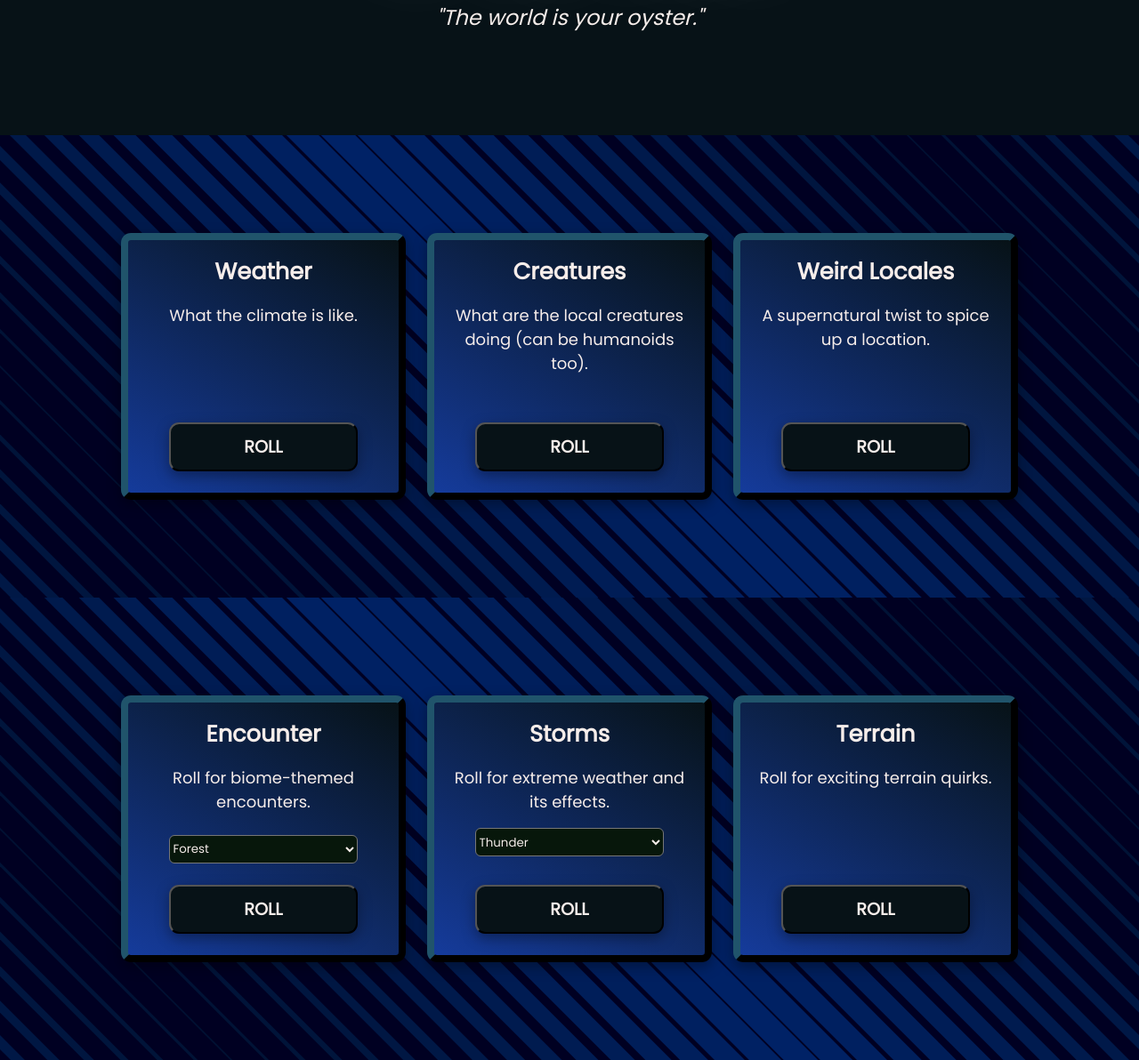
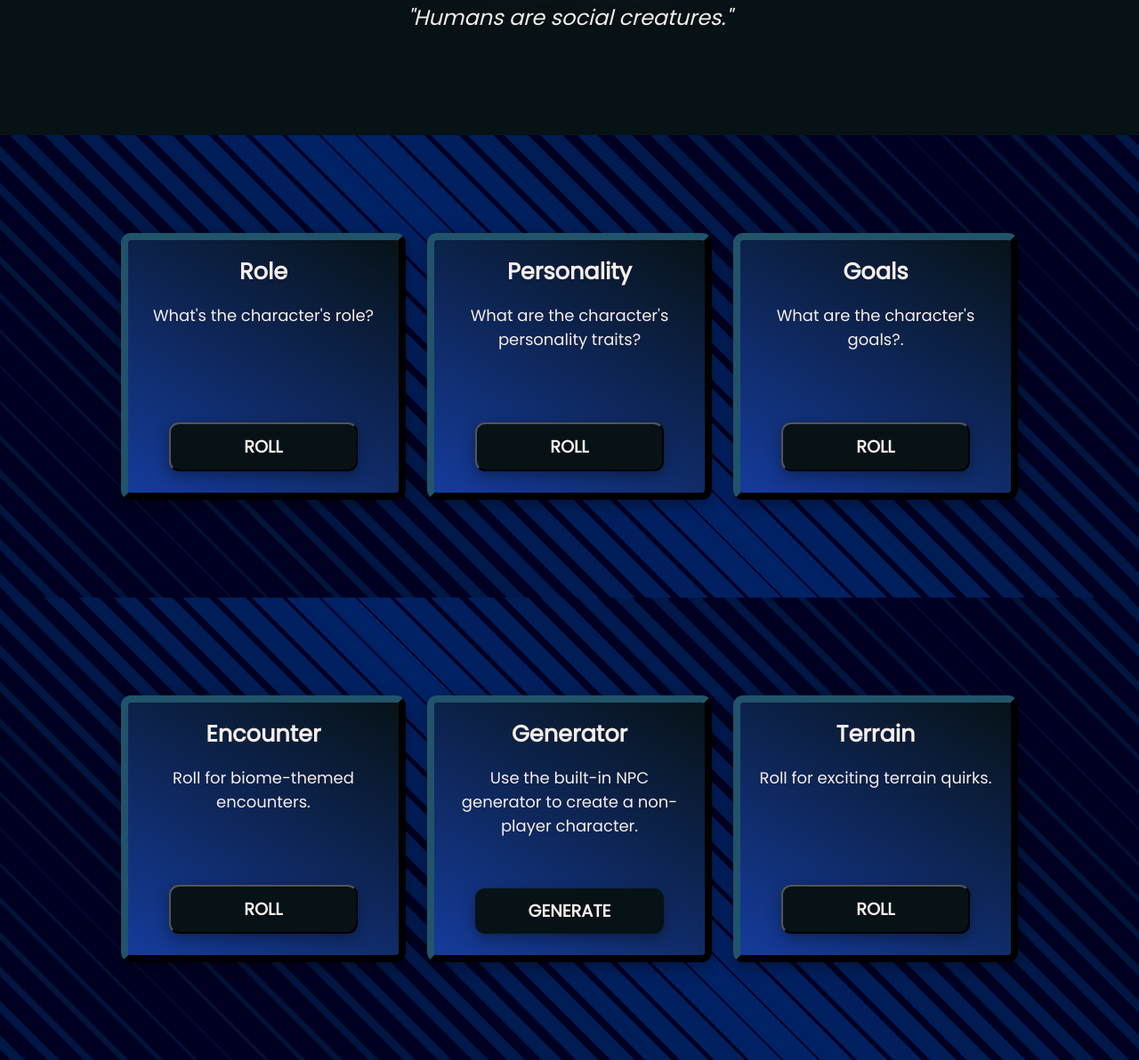
Before and after one commit to Michal-J-Kanios/fateweaver_oracle, a plain HTML site: page roleplay-mode.html in a window 1280 px wide. Shown: the part 2208-3400 px from the top of the page at 89% size. Drawn offline with Linux system fonts and the light colour scheme.

Commit message:
smolpdate
smolpdate

```diff
--- a/roleplay-mode.html
+++ b/roleplay-mode.html
@@ -85,38 +85,38 @@
         <div class="card">
             <div class="info">
                 <h3>Event Meaning</h3>
-                <p>An added complication.</p>
+                <p>Use this when you roll "Ambiguous Event" in the Event Focus table.</p>
             </div>
-            <button class="rollButton" onclick="rollTwist();">ROLL</button>
+            <button class="rollButton" onclick="rollMeaning();">ROLL</button>
         </div>
     </div>
 
     <div class="blank">
-        <h1>Wilderness</h1>
+        <h1>NPCs</h1>
         <p>
-            <i>"The world is your oyster."</i><br>
+            <i>"Humans are social creatures."</i><br>
         </p>
     </div>
 
     <div class="container fifth">
         <div class="card">
             <div class="info">
-                <h3>Weather</h3>
-                <p>What the climate is like.</p>
+                <h3>Role</h3>
+                <p>What's the character's role?</p>
             </div>
             <button class="rollButton" onclick="rollWeather();">ROLL</button>
         </div>
         <div class="card">
             <div class="info">
-                <h3>Creatures</h3>
-                <p>What are the local creatures doing (can be humanoids too).</p>
+                <h3>Personality</h3>
+                <p>What are the character's personality traits?</p>
             </div>
             <button class="rollButton" onclick="rollArea();">ROLL</button>
         </div>
         <div class="card">
             <div class="info">
-                <h3>Weird Locales</h3>
-                <p>A supernatural twist to spice up a location.</p>
+                <h3>Goals</h3>
+                <p>What are the character's goals?.</p>
             </div>
             <button class="rollButton" onclick="rollWeird();">ROLL</button>
         </div>
@@ -128,31 +128,33 @@
                 <h3>Encounter</h3>
                 <p>Roll for biome-themed encounters.</p>
             </div>
-            <select id="biomes">
-                <option value="Forest">Forest</option>
-                <option value="Hill">Hill</option>
-                <option value="Mountain">Mountain</option>
-                <option value="Grassland">Grassland</option>
-                <option value="Swamp">Swamp</option>
-                <option value="Arctic">Arctic</option>
-                <option value="Jungle">Jungle</option>
-                <option value="Underwater">Underwater</option>
-                <option value="Underdark">Underdark</option>
-            </select>
-            <button class="rollButton" onclick="rollEncounter();">ROLL</button>
+            <button class="rollButton" onclick="">ROLL</button>
         </div>
         <div class="card">
             <div class="info">
-                <h3>Storms</h3>
-                <p>Roll for extreme weather and its effects.</p>
-                <select id="weatherEffects">
-                    <option value="Thunder">Thunder</option>
-                    <option value="Hail">Hail</option>
-                    <option value="Wildfires">Wildfires</option>
-                    <option value="Wild Magic Storm">Wild Magic Storm</option>
-                </select>
+                <h3>Generator</h3>
+                <p>Use the built-in NPC generator to create a non-player character.</p>
             </div>
-            <button class="rollButton" onclick="rollStorms();">ROLL</button>
+            <a href="npc-generator.html">GENERATE</a>
+            <style>
+                a {
+                    display: inline-block;
+                    background-color: #071217;
+                    color: #F6EDEA;
+                    text-decoration: none;
+                    padding: 0.7rem 2rem;
+                    font-weight: 700;
+                    border-radius: 0.7rem;
+                    box-shadow: 0 5px 15px rgba(0, 0, 0, 0.35);
+                    font-size: 1.2rem;
+                }
+                a:hover {
+                    background-color: #153b9b;
+                    border: 4px outset #1996ef;
+                    transition: all 0.375s;
+                }
+            </style>
+            </button>
         </div>
         <div class="card">
             <div class="info">
```
